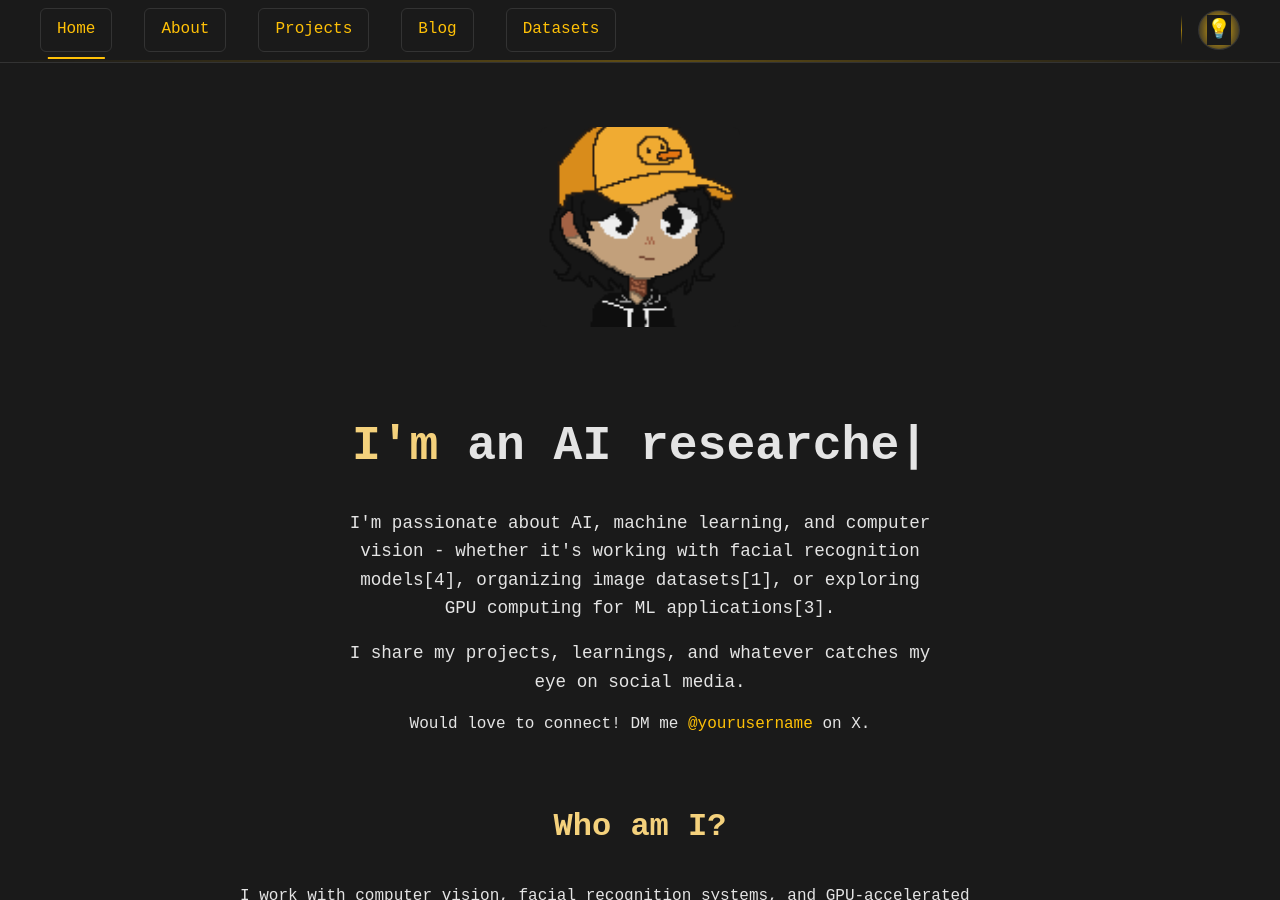
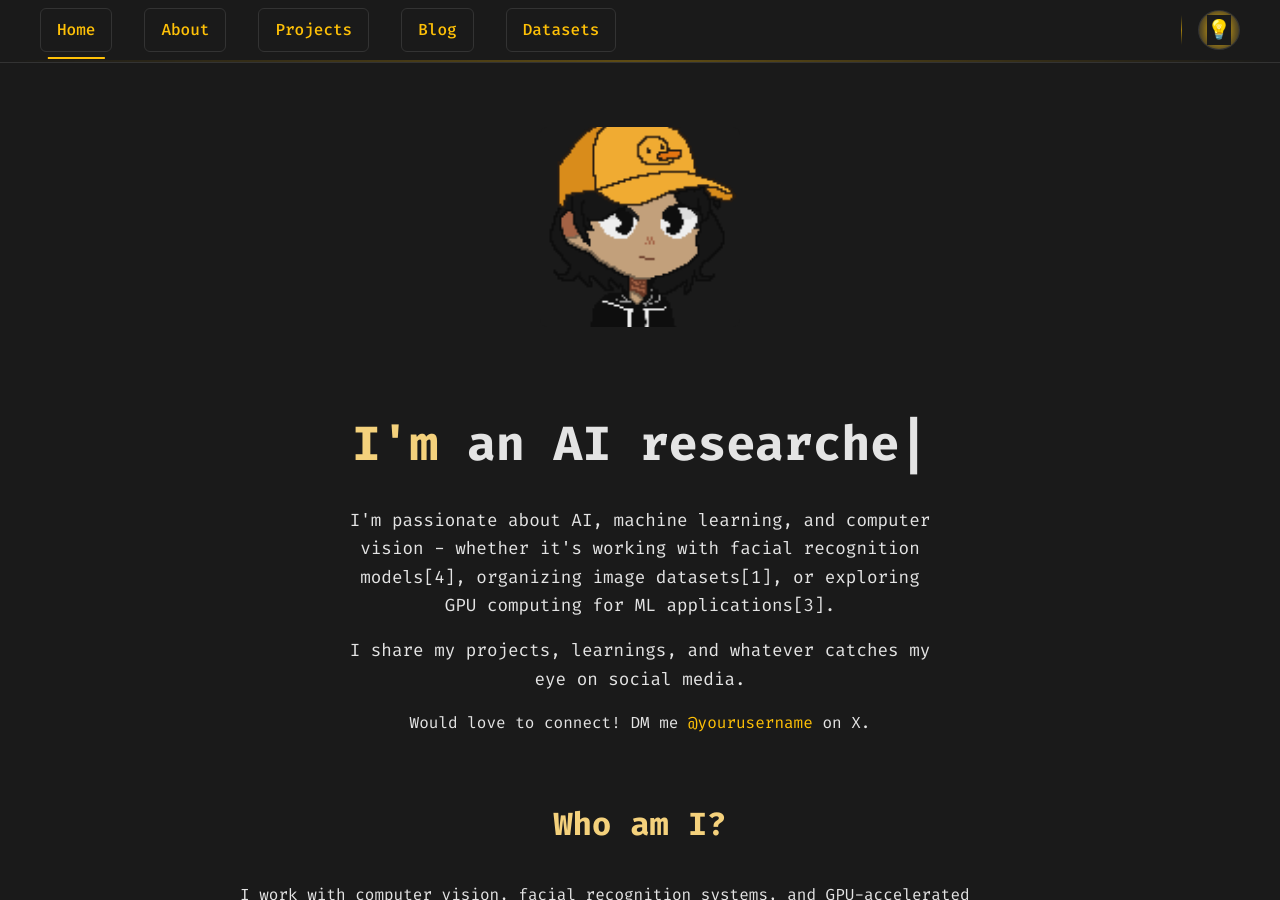
Before and after one commit to shrrynsh/site.github.io, a Jekyll site: the page built from index.md, in a window 1280 px wide and 900 px high. Built offline with Jekyll 4.4.1, drawn with Linux system fonts in a browser that asks for light colours.

Commit message:
Update head.html

```diff
--- a/_includes/head.html
+++ b/_includes/head.html
@@ -22,6 +22,11 @@
 
 	<link rel="icon" href="{{ '/favicon.ico' | relative_url }}">
 
+	<link rel="preconnect" href="https://fonts.googleapis.com">
+	<link rel="preconnect" href="https://fonts.gstatic.com" crossorigin>
+	<link href="https://fonts.googleapis.com/css2?family=Fira+Code:wght@300;400;500;600;700;800&display=swap" rel="stylesheet">
+
+
 	<!-- ✅ MathJax v3 -->
 	<script>
 		window.MathJax = {
```
